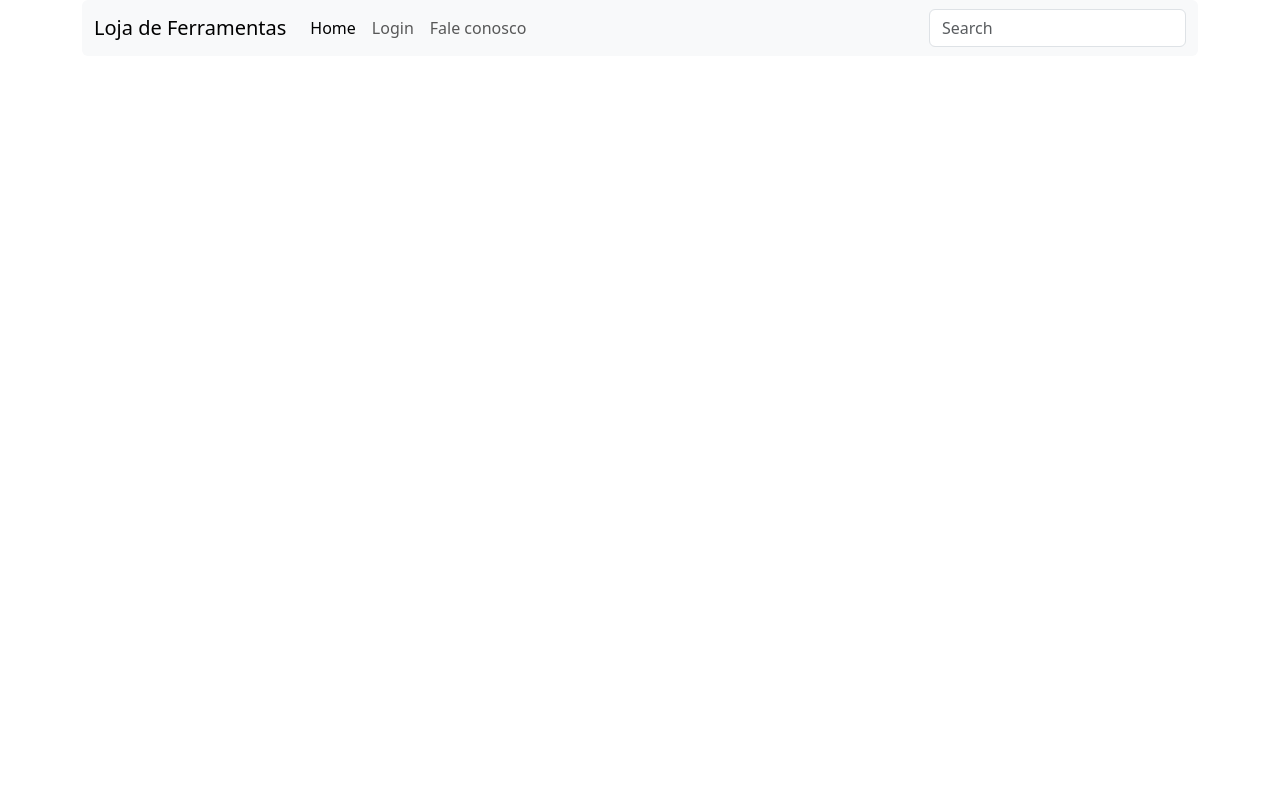
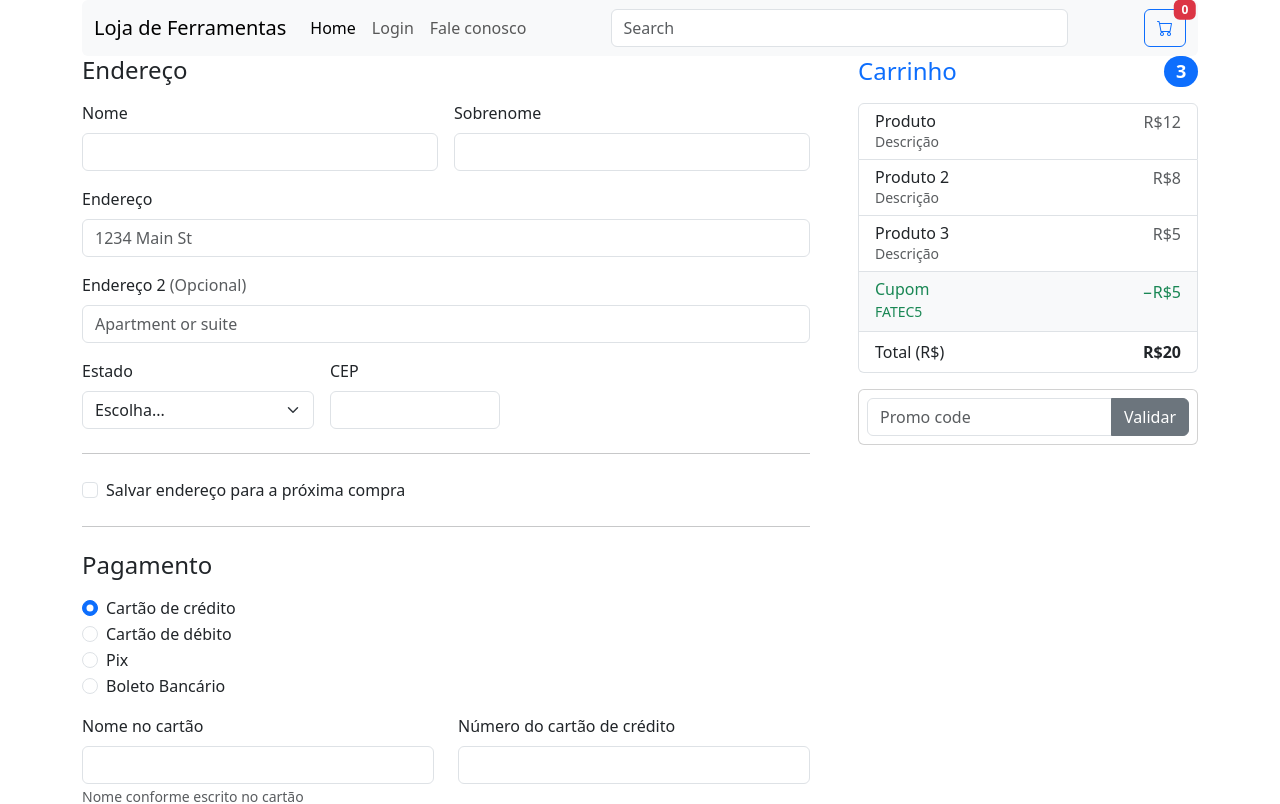
Before and after one commit to Narusala/FatecWebDev, an Angular app: page /checkout in a window 1280 px wide. Before the commit this address led to /. Shown: the top 804 px of the page. Built offline with nearby package versions, Linux system fonts and the light colour scheme.

Commit message:
Eighth commit

```diff
--- a/src/app/app.component.html
+++ b/src/app/app.component.html
@@ -6,7 +6,6 @@
         <button class="navbar-toggler" type="button" data-bs-toggle="collapse" data-bs-target="#navbarsExample09" aria-controls="navbarsExample09" aria-expanded="false" aria-label="Toggle navigation">
           <span class="navbar-toggler-icon"></span>
         </button>
-
         <div class="collapse navbar-collapse" id="navbarsExample09">
           <ul class="navbar-nav me-auto mb-2 mb-lg-0">
             <li class="nav-item">
@@ -29,9 +28,17 @@
             </li>
             -->
           </ul>
-          <form role="search">
-            <input class="form-control" type="search" placeholder="Search" aria-label="Search">
-          </form>
+          <div class="collapse navbar-collapse d-flex justify-content-center" id="navbarsExample09">
+            <form class="d-flex w-75" role="search">
+              <input class="form-control" type="search" placeholder="Search" aria-label="Search">
+            </form>
+          </div>
+          <div class="d-flex align-items-center">
+            <a href="./checkout" class="btn btn-outline-primary position-relative d-inline-flex align-items-center">
+              <i class="bi bi-cart"></i>
+              <span class="badge bg-danger position-absolute top-0 start-100 translate-middle">0</span>
+            </a>
+          </div>
         </div>
       </div>
     </nav>
--- a/src/app/app.routes.ts
+++ b/src/app/app.routes.ts
@@ -3,6 +3,7 @@ import { FaleConoscoComponent } from './fale-conosco/fale-conosco.component';
 import { VitrineComponent } from './vitrine/vitrine.component';
 import { LoginComponent } from './login/login.component';
 import { ClienteComponent } from './cliente/cliente.component';
+import { CheckoutComponent } from './checkout/checkout.component';
 
 
 
@@ -13,5 +14,6 @@ export const routes: Routes = [
     {path: "", component: VitrineComponent},
     {path: "login", component: LoginComponent},
     {path: "cliente", component: ClienteComponent},
+    {path: "checkout", component: CheckoutComponent}
 
 ];
--- /dev/null
+++ b/src/app/checkout/checkout.component.html
@@ -0,0 +1,171 @@
+<div class="row g-5">
+    <div class="col-md-5 col-lg-4 order-md-last">
+      <h4 class="d-flex justify-content-between align-items-center mb-3">
+        <span class="text-primary">Carrinho</span>
+        <span class="badge bg-primary rounded-pill">3</span>
+      </h4>
+      <ul class="list-group mb-3">
+        <li class="list-group-item d-flex justify-content-between lh-sm">
+          <div>
+            <h6 class="my-0">Produto</h6>
+            <small class="text-body-secondary">Descrição</small>
+          </div>
+          <span class="text-body-secondary">R$12</span>
+        </li>
+        <li class="list-group-item d-flex justify-content-between lh-sm">
+          <div>
+            <h6 class="my-0">Produto 2</h6>
+            <small class="text-body-secondary">Descrição</small>
+          </div>
+          <span class="text-body-secondary">R$8</span>
+        </li>
+        <li class="list-group-item d-flex justify-content-between lh-sm">
+          <div>
+            <h6 class="my-0">Produto 3</h6>
+            <small class="text-body-secondary">Descrição</small>
+          </div>
+          <span class="text-body-secondary">R$5</span>
+        </li>
+        <li class="list-group-item d-flex justify-content-between bg-body-tertiary">
+          <div class="text-success">
+            <h6 class="my-0">Cupom</h6>
+            <small>FATEC5</small>
+          </div>
+          <span class="text-success">−R$5</span>
+        </li>
+        <li class="list-group-item d-flex justify-content-between">
+          <span>Total (R$)</span>
+          <strong>R$20</strong>
+        </li>
+      </ul>
+
+      <form class="card p-2">
+        <div class="input-group">
+          <input type="text" class="form-control" placeholder="Promo code">
+          <button type="submit" class="btn btn-secondary">Validar</button>
+        </div>
+      </form>
+    </div>
+    <div class="col-md-7 col-lg-8">
+      <h4 class="mb-3">Endereço</h4>
+      <form class="needs-validation" novalidate="">
+        <div class="row g-3">
+          <div class="col-sm-6">
+            <label for="firstName" class="form-label">Nome</label>
+            <input type="text" class="form-control" id="firstName" placeholder="" value="" required="">
+            <div class="invalid-feedback">
+              Valid first name is required.
+            </div>
+          </div>
+
+          <div class="col-sm-6">
+            <label for="lastName" class="form-label">Sobrenome</label>
+            <input type="text" class="form-control" id="lastName" placeholder="" value="" required="">
+            <div class="invalid-feedback">
+              Valid last name is required.
+            </div>
+          </div>
+          <div class="col-12">
+            <label for="address" class="form-label">Endereço</label>
+            <input type="text" class="form-control" id="address" placeholder="1234 Main St" required="">
+            <div class="invalid-feedback">
+              Please enter your shipping address.
+            </div>
+          </div>
+
+          <div class="col-12">
+            <label for="address2" class="form-label">Endereço 2 <span class="text-body-secondary">(Opcional)</span></label>
+            <input type="text" class="form-control" id="address2" placeholder="Apartment or suite">
+          </div>
+
+          <div class="col-md-4">
+            <label for="state" class="form-label">Estado</label>
+            <select class="form-select" id="state" required="">
+              <option value="">Escolha...</option>
+              <option>São Paulo</option>
+            </select>
+            <div class="invalid-feedback">
+              Please provide a valid state.
+            </div>
+          </div>
+
+          <div class="col-md-3">
+            <label for="zip" class="form-label">CEP</label>
+            <input type="text" class="form-control" id="zip" placeholder="" required="">
+            <div class="invalid-feedback">
+              Zip code required.
+            </div>
+          </div>
+        </div>
+
+        <hr class="my-4">
+
+        <div class="form-check">
+          <input type="checkbox" class="form-check-input" id="save-info">
+          <label class="form-check-label" for="save-info">Salvar endereço para a próxima compra</label>
+        </div>
+
+        <hr class="my-4">
+
+        <h4 class="mb-3">Pagamento</h4>
+
+        <div class="my-3">
+          <div class="form-check">
+            <input id="credit" name="paymentMethod" type="radio" class="form-check-input" checked="" required="">
+            <label class="form-check-label" for="credit">Cartão de crédito</label>
+          </div>
+          <div class="form-check">
+            <input id="debit" name="paymentMethod" type="radio" class="form-check-input" required="">
+            <label class="form-check-label" for="debit">Cartão de débito</label>
+          </div>
+          <div class="form-check">
+            <input id="paypal" name="paymentMethod" type="radio" class="form-check-input" required="">
+            <label class="form-check-label" for="paypal">Pix</label>
+          </div>
+          <div class="form-check">
+            <input id="paypal" name="paymentMethod" type="radio" class="form-check-input" required="">
+            <label class="form-check-label" for="paypal">Boleto Bancário</label>
+          </div>
+        </div>
+
+        <div class="row gy-3">
+          <div class="col-md-6">
+            <label for="cc-name" class="form-label">Nome no cartão</label>
+            <input type="text" class="form-control" id="cc-name" placeholder="" required="">
+            <small class="text-body-secondary">Nome conforme escrito no cartão</small>
+            <div class="invalid-feedback">
+              Name on card is required
+            </div>
+          </div>
+
+          <div class="col-md-6">
+            <label for="cc-number" class="form-label">Número do cartão de crédito</label>
+            <input type="text" class="form-control" id="cc-number" placeholder="" required="">
+            <div class="invalid-feedback">
+              Credit card number is required
+            </div>
+          </div>
+
+          <div class="col-md-3">
+            <label for="cc-expiration" class="form-label">Data de validade</label>
+            <input type="text" class="form-control" id="cc-expiration" placeholder="" required="">
+            <div class="invalid-feedback">
+              Expiration date required
+            </div>
+          </div>
+
+          <div class="col-md-3">
+            <label for="cc-cvv" class="form-label">CVV</label>
+            <input type="text" class="form-control" id="cc-cvv" placeholder="" required="">
+            <div class="invalid-feedback">
+              Security code required
+            </div>
+          </div>
+        </div>
+
+        <hr class="my-4">
+
+        <button class="w-100 btn btn-primary btn-lg" type="submit">Finalizar compra</button>
+      </form>
+    </div>
+  </div>
--- a/src/index.html
+++ b/src/index.html
@@ -8,6 +8,7 @@
   <link rel="icon" type="image/x-icon" href="favicon.ico">
   <link href="https://cdn.jsdelivr.net/npm/bootstrap@5.3.3/dist/css/bootstrap.min.css" rel="stylesheet" integrity="sha384-QWTKZyjpPEjISv5WaRU9OFeRpok6YctnYmDr5pNlyT2bRjXh0JMhjY6hW+ALEwIH" crossorigin="anonymous">
   <script src="https://cdn.jsdelivr.net/npm/bootstrap@5.3.3/dist/js/bootstrap.bundle.min.js" integrity="sha384-YvpcrYf0tY3lHB60NNkmXc5s9fDVZLESaAA55NDzOxhy9GkcIdslK1eN7N6jIeHz" crossorigin="anonymous"></script>
+  <link rel="stylesheet" href="https://cdn.jsdelivr.net/npm/bootstrap-icons/font/bootstrap-icons.css">
 </head>
 <body>
   <app-root></app-root>
```
Also changed, not shown: src/app/checkout/checkout.component.ts (added, +11 -0 lines), src/app/checkout/checkout.component.css (added), 1 other file (tests, documents, lock files or other folders).
